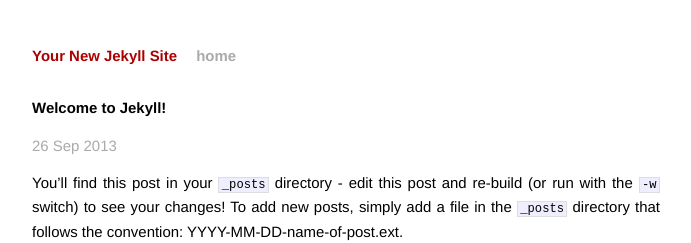
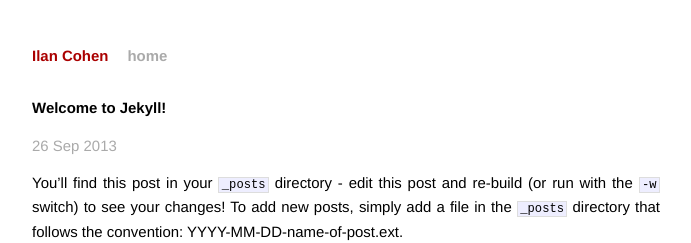
Before and after one commit to ilanco/ilanco.github.io, a Jekyll site: the page built from _posts/2013-09-26-welcome-to-jekyll.markdown, in a window 1280 px wide. Shown: the top 243 px of the page, without its empty margins (294-985 px from the left). Built offline with Jekyll 4.4.1, drawn with Linux system fonts in a browser that asks for light colours; Markdown is read by kramdown in place of the engine named in the settings.

Commit message:
changed title

```diff
--- a/_config.yml
+++ b/_config.yml
@@ -1,3 +1,3 @@
-name: Your New Jekyll Site
+name: Ilan Cohen
 markdown: redcarpet
 pygments: true
--- a/index.html
+++ b/index.html
@@ -1,6 +1,6 @@
 ---
 layout: default
-title: Your New Jekyll Site
+title: Ilan Cohen
 ---
 
 <div id="home">
```
